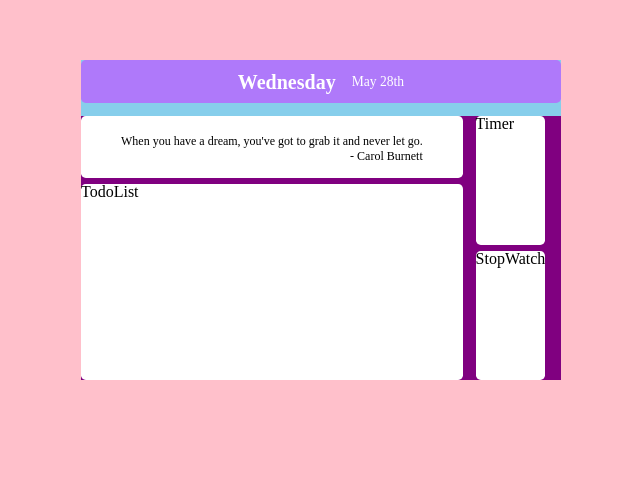
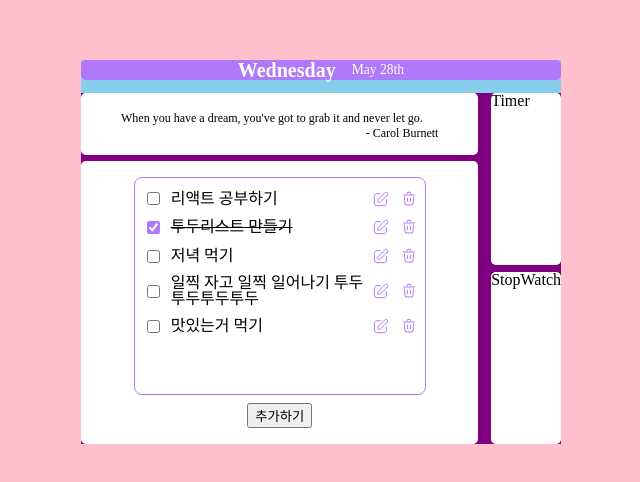
Before and after one commit to sysysysyb/my-todo-list, a React (Vite) app: page / in a window 1280 px wide. Shown: the part 180-662 px from the top of the page, without its empty margins (319-959 px from the left). Built offline with nearby package versions, Linux system fonts and the light colour scheme.

Commit message:
✨ TodoList 컴포넌트 추가
todo 생성, 조회, 수정, 삭제 기능 추가 / TodoList 컴포넌트 스타일 추가

```diff
--- a/src/components/TodoList.jsx
+++ b/src/components/TodoList.jsx
@@ -1,13 +1,150 @@
 import styled from "@emotion/styled";
+import { useState } from "react";
+import trash from "../images/icon_trash.svg";
+import edit from "../images/icon_edit.svg";
 
 const Container = styled.div`
+  padding: 1rem;
   background-color: #ffffff;
   border-radius: 0.3rem;
   flex: 1;
+  display: flex;
+  flex-direction: column;
+  justify-content: center;
+  align-items: center;
+  gap: 0.5rem;
+`;
+
+const TodosWrapper = styled.div`
+  width: 75%;
+  height: 12.5rem;
+  border: 1px solid #af79fa;
+  border-radius: 0.5rem;
+  padding: 0.5rem;
+  display: flex;
+  flex-direction: column;
+  gap: 0.2rem;
+  overflow-y: scroll;
+  &::-webkit-scrollbar {
+    display: none;
+  }
+`;
+
+const TodoLabel = styled.label`
+  display: flex;
+  align-items: center;
+  gap: 0.5rem;
+  padding: 0.2rem 0;
+  border-radius: 0.5rem;
+  user-select: none;
+
+  &:hover {
+    background-color: #d0d0d0;
+  }
+`;
+
+const TodoInput = styled.input`
+  accent-color: #af79fa;
+`;
+
+const TodoContent = styled.div`
+  text-decoration: ${(props) => (props.isDone ? "line-through" : "none")};
+`;
+
+const ButtonsWrapper = styled.div`
+  margin-left: auto;
+  display: flex;
+  gap: 0.75rem;
+`;
+
+const TodoButton = styled.button`
+  flex-shrink: 0;
+  padding: 0;
+  border: none;
+  background-color: transparent;
+  display: flex;
+  justify-content: center;
+  align-items: center;
+  cursor: pointer;
+
+  img {
+    width: 1rem;
+  }
 `;
 
 function TodoList() {
-  return <Container>TodoList</Container>;
+  const [todos, setTodos] = useState([
+    { id: 1, content: "리액트 공부하기", isDone: false },
+    { id: 2, content: "투두리스트 만들기", isDone: true },
+    { id: 3, content: "저녁 먹기", isDone: false },
+    {
+      id: 4,
+      content: "일찍 자고 일찍 일어나기 투두투두투두투두",
+      isDone: false,
+    },
+    { id: 5, content: "맛있는거 먹기", isDone: false },
+  ]);
+
+  const handleToggleTodo = (id) => {
+    setTodos((prevTodos) => {
+      return prevTodos.map((todo) => {
+        return todo.id === id ? { ...todo, isDone: !todo.isDone } : todo;
+      });
+    });
+  };
+
+  const handleAddTodo = () => {
+    const newTodo = window.prompt("✨ 새로운 할 일을 입력해주세요!");
+    if (!newTodo) return;
+    setTodos((prevTodos) => [
+      { id: Date.now(), content: newTodo, isDone: false },
+      ...prevTodos,
+    ]);
+  };
+
+  const handleEditTodo = (id) => {
+    const newContent = window.prompt("✏️ 수정된 할 일을 입력해주세요!");
+    if (!newContent) return;
+    setTodos((prevTodos) =>
+      prevTodos.map((todo) => {
+        return todo.id === id ? { ...todo, content: newContent } : todo;
+      })
+    );
+  };
+
+  const handleDeleteTodo = (id) => {
+    setTodos((prevTodos) => {
+      return prevTodos.filter((todo) => {
+        return todo.id !== id;
+      });
+    });
+  };
+
+  return (
+    <Container>
+      <TodosWrapper>
+        {todos.map((todo) => (
+          <TodoLabel key={todo.id}>
+            <TodoInput
+              type="checkbox"
+              checked={todo.isDone}
+              onChange={() => handleToggleTodo(todo.id)}
+            />
+            <TodoContent isDone={todo.isDone}>{todo.content}</TodoContent>
+            <ButtonsWrapper>
+              <TodoButton onClick={() => handleEditTodo(todo.id)}>
+                <img src={edit} />
+              </TodoButton>
+              <TodoButton onClick={() => handleDeleteTodo(todo.id)}>
+                <img src={trash} />
+              </TodoButton>
+            </ButtonsWrapper>
+          </TodoLabel>
+        ))}
+      </TodosWrapper>
+      <button onClick={handleAddTodo}>추가하기</button>
+    </Container>
+  );
 }
 
 export default TodoList;
```
Also changed, not shown: src/images/icon_edit.svg (added), src/images/icon_trash.svg (added).
